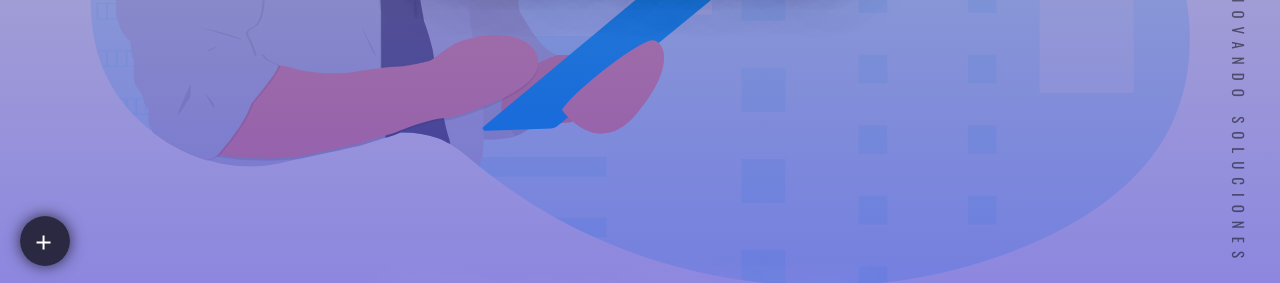
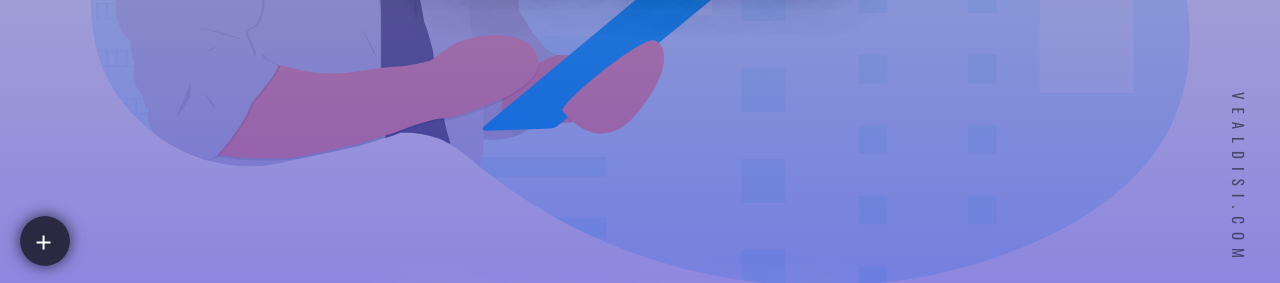
Before and after one commit to zekocrz/Vealdi, a plain HTML site: page index.html in a window 1280 px wide. Shown: the part 514-797 px from the top of the page. Drawn offline with nearby package versions, Linux system fonts and the light colour scheme.

Commit message:
Cambio en botón lateral

```diff
--- a/index.html
+++ b/index.html
@@ -28,7 +28,7 @@
             <a href="altan.html">ALTAN REDES</a>
         </nav>
         <div class="lateral">
-            <a href="#"><!--Adición para boton--><span></span><span></span><span></span><span></span>INTEGRANDO IDEAS, INNOVANDO SOLUCIONES</a>
+            <a href="#"><!--Adición para boton--><span></span><span></span><span></span><span></span>VEALDISI.COM</a>
         </div>
         <img src="img/Vealdi.png" alt="" class="logo-vealdi">
         <div class="contenedor head">
```
